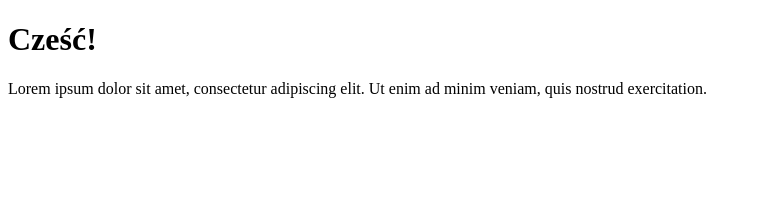
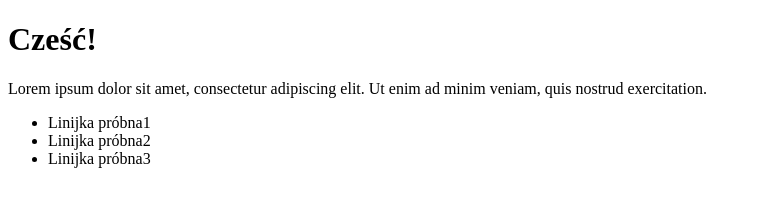
Before and after one commit to panawita/Tutorial, a plain HTML site: page index.html in a window 1280 px wide. Shown: the whole page, without its empty margins (0-761 px from the left). Drawn offline with Linux system fonts and the light colour scheme.

Commit message:
Added test list

```diff
--- a/index.html
+++ b/index.html
@@ -10,6 +10,11 @@
     <p>
       Lorem ipsum dolor sit amet, consectetur adipiscing elit. Ut enim ad minim
       veniam, quis nostrud exercitation.
+      <ul>
+        <li>Linijka próbna1</li>
+        <li>Linijka próbna2</li>
+        <li>Linijka próbna3</li>
+      </ul>
     </p>
   </body>
 </html>
```
